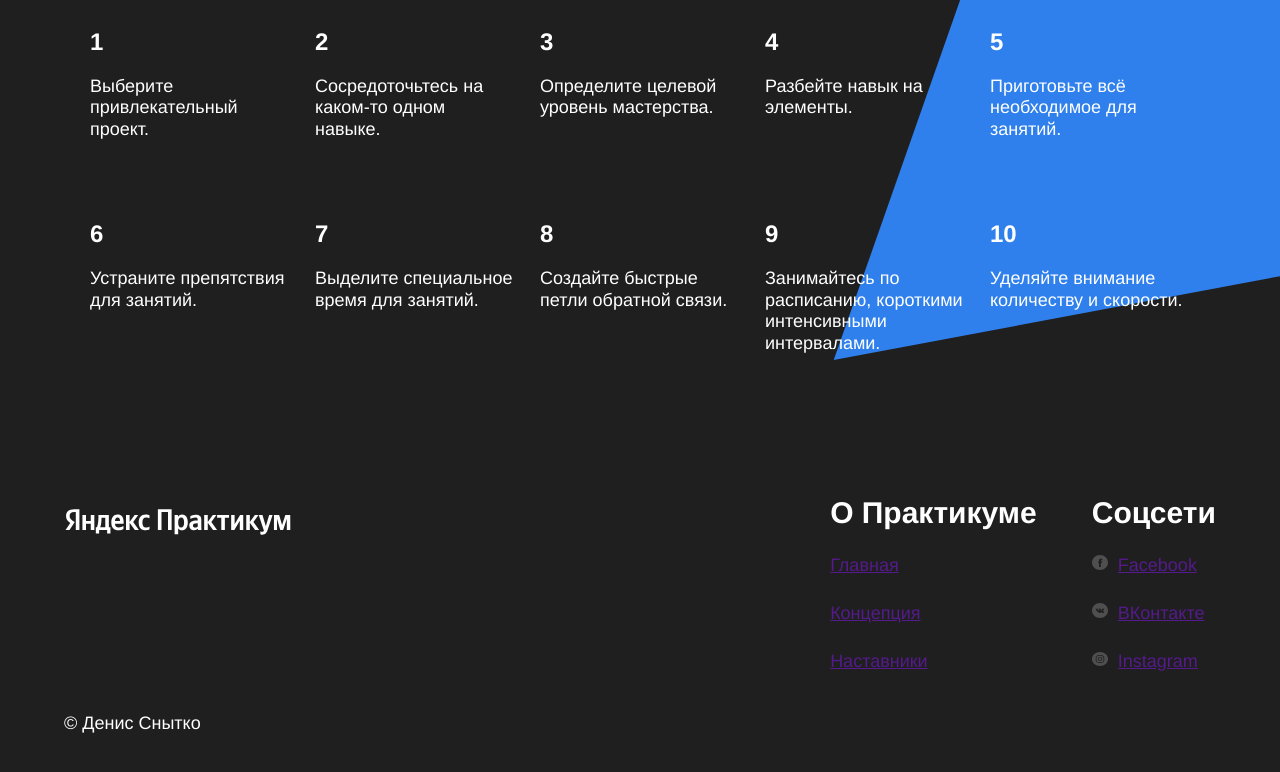
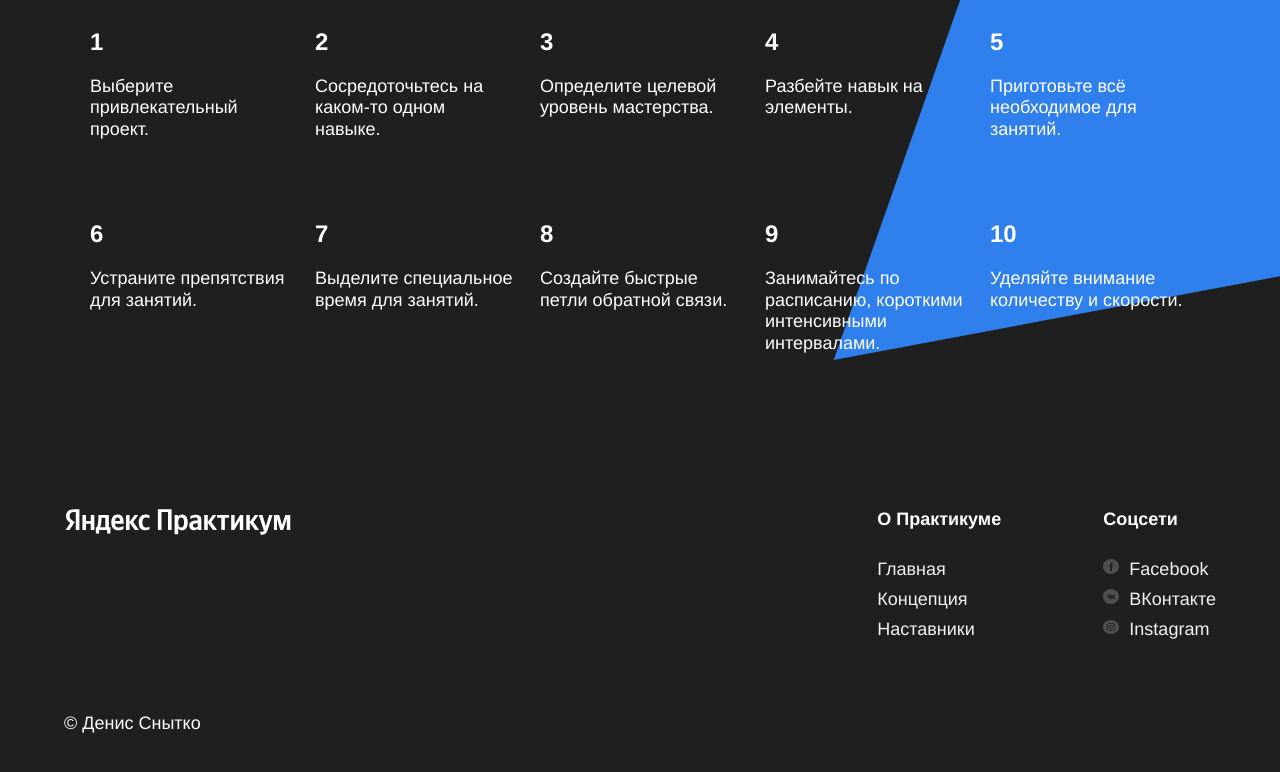
Before and after one commit to powerHAHA/how-to-learn, a plain HTML site: page index.html in a window 1280 px wide. Shown: the part 3158-3930 px from the top of the page. Drawn offline with Linux system fonts and the light colour scheme.

Commit message:
how-to-learn

```diff
--- a/index.html
+++ b/index.html
@@ -11,11 +11,11 @@
   <div class="page">
     <header class ='header'>
       <section class="header-text">
-        <img src="../images/logo_place_header.svg" alt='Яндекс Практикум' class ='logo logo_place_header'>
+        <img src="./images/logo_place_header.svg" alt='Яндекс Практикум' class ='logo logo_place_header'>
         <h1 class="header__title">Научиться учиться</h1>
         <p class="header__subtitle">Какие современные и эффективные подходы к обучению вы можете использовать в своей жизни? <a href="#" class="header__link">Узнать →</a></p>
       </section>
-      <img src="/images/header-image.png" class="header__main-illustration" alt="начальная картинка">
+      <img src="./images/header-image.png" class="header__main-illustration" alt="начальная картинка">
       <div class="header__square-pic"></div>
     </header>
   <main class ='content'>
@@ -133,23 +133,23 @@
       </div>
       <div class="footer__column_content_info ">
         <h3 class="footer__column_heading ">О Практикуме</h3>
-        <nav class="footer__column-links ">
-          <p class="footer__column-link " ><a href="">Главная</a></p>
-          <p class="footer__column-link " ><a href="">Концепция</a></p>
-          <p class="footer__column-link " ><a href="">Наставники</a></p>
+        <nav class="footer__column-links">
+          <p class="margins_none"><a href="" class="footer__column-link " >Главная</a></p>
+          <p class="margins_none"><a href="" class="footer__column-link " >Концепция</a></p>
+          <p class="margins_none"><a href="" class="footer__column-link " >Наставники</a></p>
         </nav>
       </div>
-      <div class="footer__column_content_social ">
-        <h3 class="footer__column_heading ">Соцсети</h3>
-        <nav class="footer__column-links ">
-          <p class="footer__column-link " >
-            <a href=""><img src="./images/facebook_color_white.svg" alt="фейсбук" class="footer__social_icon">Facebook</a>
+      <div class="footer__column_content_social">
+        <h3 class="footer__column_heading">Соцсети</h3>
+        <nav class="footer__column-links">
+          <p class="margins_none">
+            <a href="" class="footer__column-link "><img src="./images/facebook_color_white.svg" alt="фейсбук" class="footer__social_icon">Facebook</a>
           </p>
-          <p class="footer__column-link ">
-            <a href=""><img src="./images/vk_color_white.svg" alt="вк" class="footer__social_icon">ВКонтакте</a>
+          <p class="margins_none">
+            <a href="" class="footer__column-link "><img src="./images/vk_color_white.svg" alt="вк" class="footer__social_icon">ВКонтакте</a>
           </p>
-          <p class="footer__column-link ">
-            <a href=""><img src="./images/instagram_color_white.svg" alt="инст" class="footer__social_icon">Instagram</a>
+          <p class="margins_none">
+            <a href="" class="footer__column-link "><img src="./images/instagram_color_white.svg" alt="инст" class="footer__social_icon">Instagram</a>
           </p>
         </nav>
       </div>
--- a/styles/style.css
+++ b/styles/style.css
@@ -325,17 +325,16 @@ margin-top: 100px;
 
 .footer__column_heading{
   color:white;
-  margin-bottom: 10px;
+  margin-bottom: 20px;
   margin-top: 0;
-  font-size: 30px;
-  line-height: 18px;
+  font-size: 18px;
+  line-height: 30px;
   font-weight: 600;
+  text-align: left;
 }
 
 .footer__column-links{
-  display: flex;
-  flex-direction: column;
-  padding: 0;
+  margin-bottom: 16px;
 }
 
 .footer__column-link{
@@ -344,7 +343,7 @@ margin-top: 100px;
   line-height: 30px;
   font-weight: normal;
   text-decoration: none;
-  margin-top: 10;
+  margin-top: 0;
   margin-bottom: 0;
 }
 .footer__social_icon{
@@ -352,3 +351,7 @@ margin-top: 100px;
   width: 16px;
   margin-right: 10px;
 }
+
+.margins_none{
+  margin:0;
+}
```
